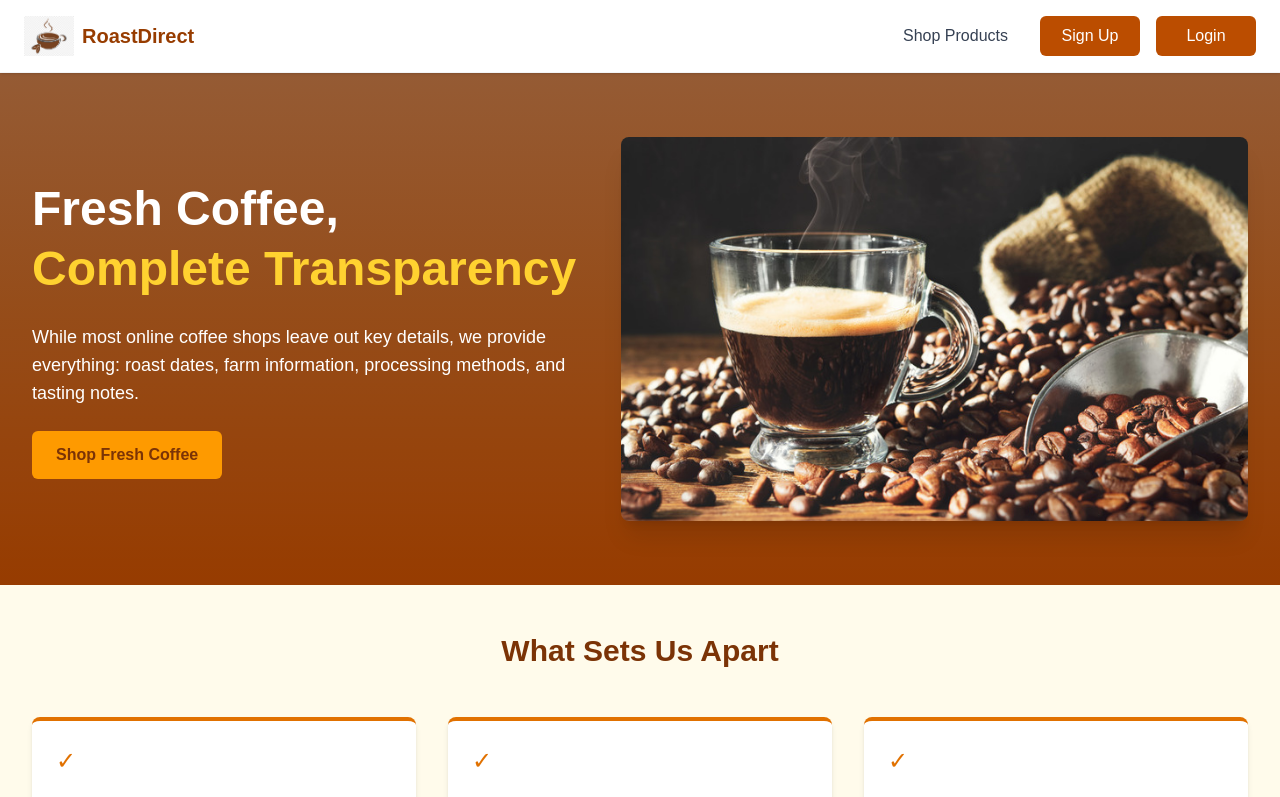
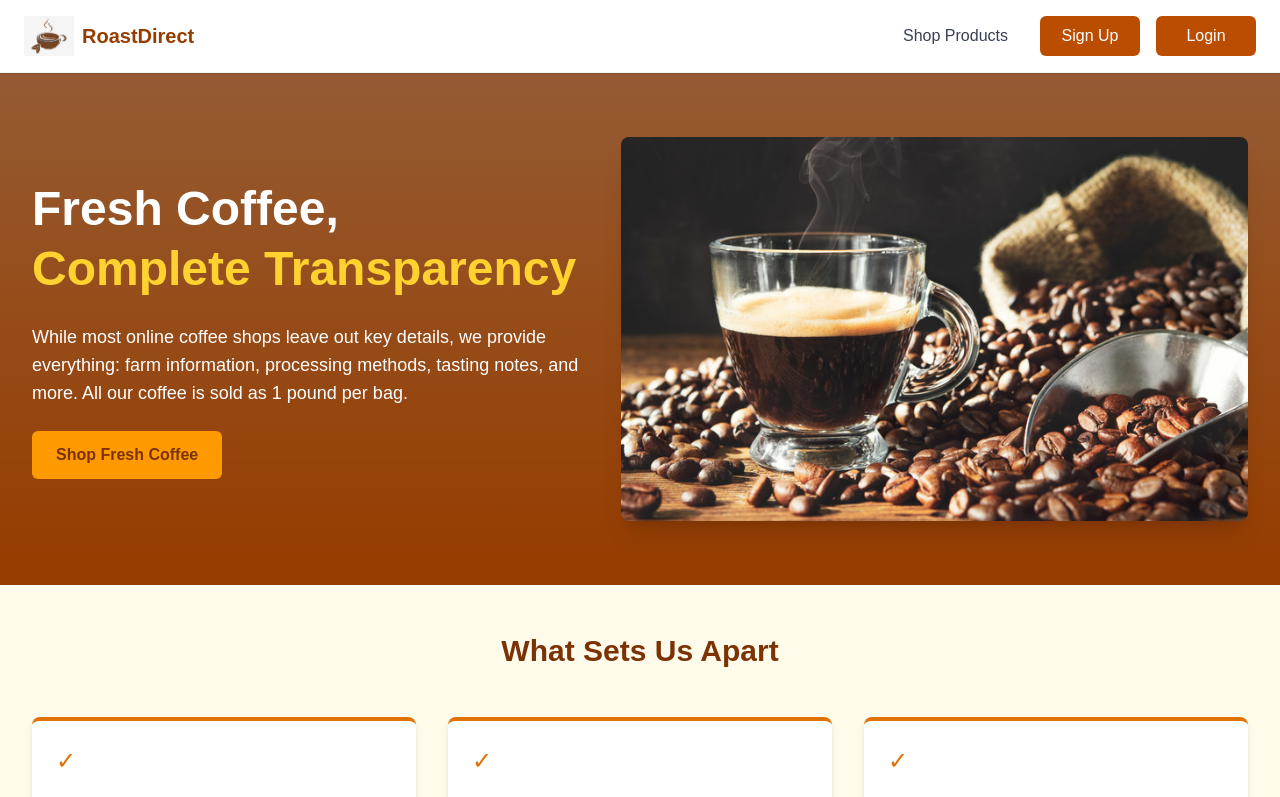
Before and after one commit to Hassan5123/roast-direct, a Next.js app in the folder client/: page / in a window 1280 px wide. Shown: the top 797 px of the page. Built offline with nearby package versions, Linux system fonts and the light colour scheme.

Commit message:
finalized MVP with a README.md file

```diff
--- a/client/src/app/page.tsx
+++ b/client/src/app/page.tsx
@@ -16,7 +16,7 @@ export default function Home() {
             </h1>
             <p className="text-lg max-w-2xl">
               While most online coffee shops leave out key details, we provide everything:
-              roast dates, farm information, processing methods, and tasting notes.
+              farm information, processing methods, tasting notes, and more. All our coffee is sold as 1 pound per bag.
             </p>
             <div className="flex flex-col sm:flex-row gap-4">
               <Link
```
Also changed, not shown: 1 other file (tests, documents, lock files or other folders).
